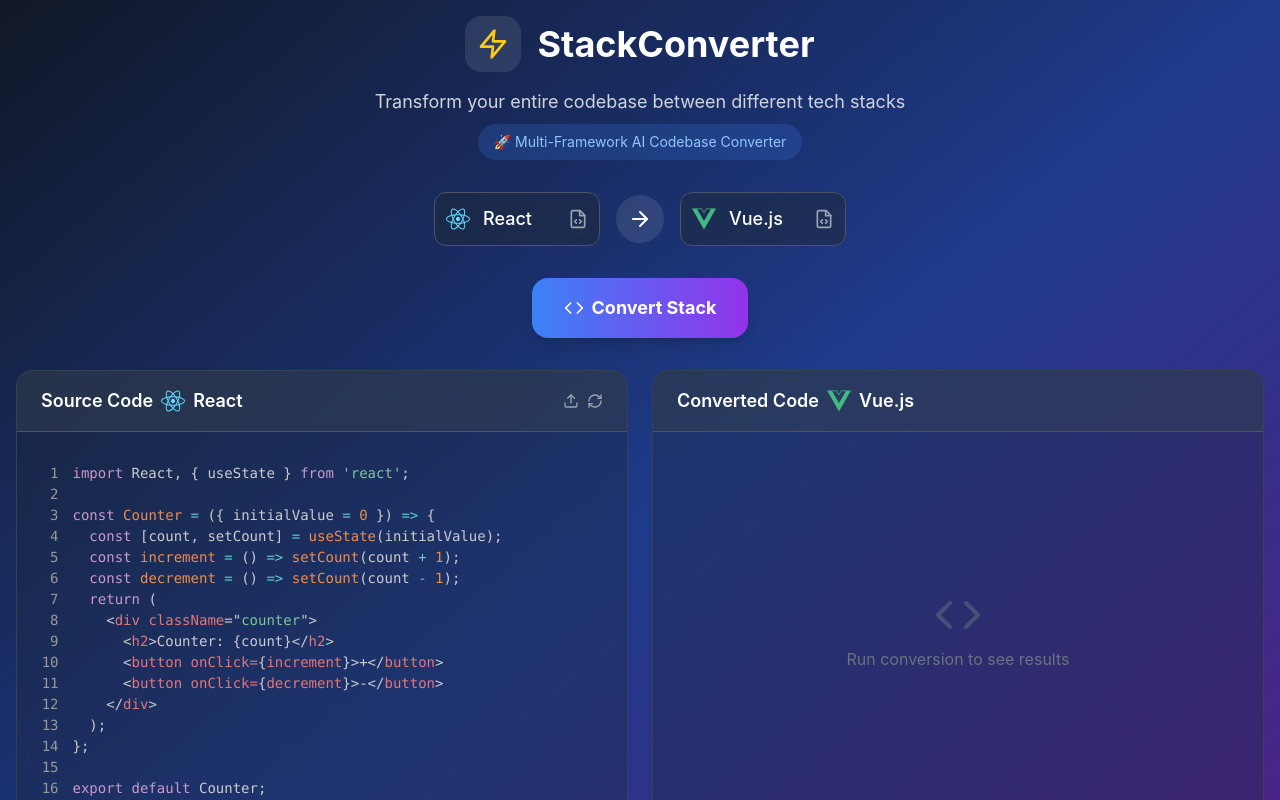
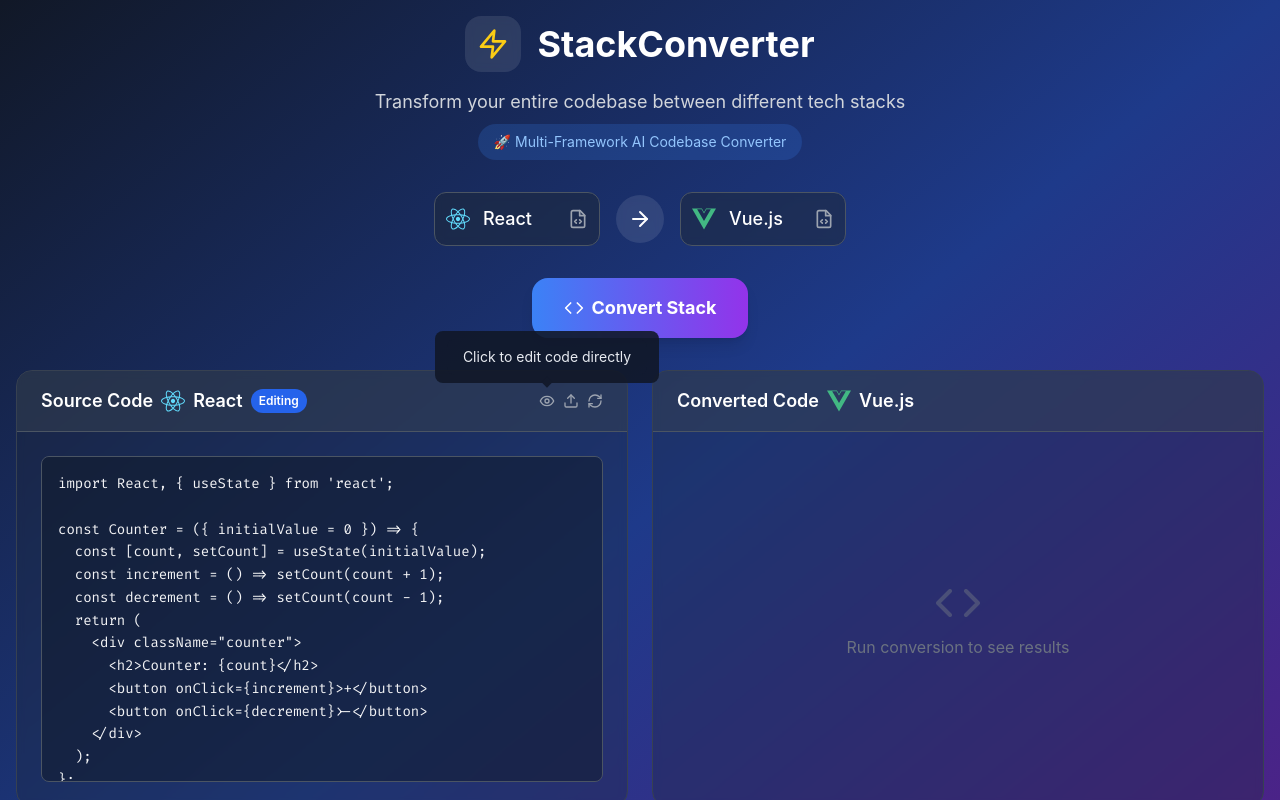
Before and after one commit to amir0ff/stackconverter, a React (Vite) app in the folder frontend/: page / in a window 1280 px wide. Both pictures are taken after a click on the button 571 px from the left and 401 px from the top of the page. Shown: the top 800 px of the page. Built offline with nearby package versions, Linux system fonts and the light colour scheme.

Commit message:
ci: update deployment workflow and frontend integration - Add deploy workflow and config.ts for environment-aware API endpoints - Update hooks and components for new deployment flow - Improve code editing UX and reliability - Ensure all deployment-related changes are included

```diff
--- a/frontend/src/components/StackConverter.tsx
+++ b/frontend/src/components/StackConverter.tsx
@@ -52,6 +52,7 @@ const StackConverter: React.FC = () => {
     <>
       <Tooltip id="upload-tooltip" place="top" className="!z-50 !text-sm !rounded-lg !bg-gray-900 !text-white !px-3 !py-2" />
       <Tooltip id="reset-tooltip" place="top" className="!z-50 !text-sm !rounded-lg !bg-gray-900 !text-white !px-3 !py-2" />
+      <Tooltip id="edit-tooltip" place="top" className="!z-50 !text-sm !rounded-lg !bg-gray-900 !text-white !px-3 !py-2" />
       <div className="min-h-screen bg-gradient-to-br from-gray-900 via-blue-900 to-purple-900 p-4">
         <div className="max-w-7xl mx-auto">
           <Header />
@@ -90,8 +91,11 @@ const StackConverter: React.FC = () => {
               isUploading={fileUploadState.isUploading}
               fileInputRef={fileInputRef}
               onFileChange={handleFileChange}
+              onCodeChange={updateSourceCode}
+              isEditable={true}
               uploadTooltipProps={{ 'data-tooltip-id': 'upload-tooltip', 'data-tooltip-content': 'Upload zip file' }}
               resetTooltipProps={{ 'data-tooltip-id': 'reset-tooltip', 'data-tooltip-content': 'Reset to example' }}
+              editTooltipProps={{ 'data-tooltip-id': 'edit-tooltip', 'data-tooltip-content': 'Click to edit code directly' }}
             />
 
             <CodePanel
--- a/frontend/src/components/hooks/useConversion.ts
+++ b/frontend/src/components/hooks/useConversion.ts
@@ -1,6 +1,7 @@
 import { useState } from 'react';
 import { ConversionState, FileUploadState } from '../types';
 import { exampleCode } from '../constants';
+import { API_ENDPOINTS } from '../../config';
 
 export const useConversion = () => {
   const [conversionState, setConversionState] = useState<ConversionState>({
@@ -36,7 +37,7 @@ export const useConversion = () => {
     if (fileUploadState.uploadedFile && fileUploadState.uploadedServerFilename) {
       // Batch convert: download zip
       try {
-        const response = await fetch('/batch-convert', {
+        const response = await fetch(API_ENDPOINTS.batchConvert, {
           method: 'POST',
           headers: { 'Content-Type': 'application/json' },
           body: JSON.stringify({
@@ -68,7 +69,7 @@ export const useConversion = () => {
 
     // Single file conversion
     try {
-      const response = await fetch('/convert', {
+      const response = await fetch(API_ENDPOINTS.convert, {
         method: 'POST',
         headers: { 'Content-Type': 'application/json' },
         body: JSON.stringify({
--- a/frontend/src/components/hooks/useFileUpload.ts
+++ b/frontend/src/components/hooks/useFileUpload.ts
@@ -1,5 +1,6 @@
 import { useRef } from 'react';
 import { FileUploadState } from '../types';
+import { API_ENDPOINTS } from '../../config';
 
 export const useFileUpload = (
   setFileUploadState: (state: FileUploadState | ((prev: FileUploadState) => FileUploadState)) => void,
@@ -28,7 +29,7 @@ export const useFileUpload = (
       try {
         const formData = new FormData();
         formData.append('file', file);
-        const response = await fetch('/upload', {
+        const response = await fetch(API_ENDPOINTS.upload, {
           method: 'POST',
           body: formData,
         });
--- a/frontend/src/components/types.ts
+++ b/frontend/src/components/types.ts
@@ -37,6 +37,8 @@ export interface CodePanelProps {
   isUploading?: boolean;
   fileInputRef?: React.RefObject<HTMLInputElement>;
   onFileChange?: (e: React.ChangeEvent<HTMLInputElement>) => void;
+  onCodeChange?: (code: string) => void;
+  isEditable?: boolean;
   showEmptyState?: boolean;
   emptyStateMessage?: string;
   emptyStateIcon?: React.ReactNode;
--- a/frontend/src/components/ui/CodePanel.tsx
+++ b/frontend/src/components/ui/CodePanel.tsx
@@ -1,5 +1,5 @@
-import React from 'react';
-import { Copy, RefreshCw, Upload, Loader2, Download, Code } from 'lucide-react';
+import React, { useState, useRef, useEffect } from 'react';
+import { Copy, RefreshCw, Upload, Loader2, Download, Code, Edit2, Eye } from 'lucide-react';
 import Skeleton from 'react-loading-skeleton';
 import 'react-loading-skeleton/dist/skeleton.css';
 import { Prism as SyntaxHighlighter } from 'react-syntax-highlighter';
@@ -10,6 +10,9 @@ import { stackOptions, stackToLanguage } from '../constants';
 interface CodePanelPropsWithTooltips extends CodePanelProps {
   uploadTooltipProps?: React.HTMLAttributes<HTMLButtonElement>;
   resetTooltipProps?: React.HTMLAttributes<HTMLButtonElement>;
+  editTooltipProps?: React.HTMLAttributes<HTMLButtonElement>;
+  onCodeChange?: (code: string) => void;
+  isEditable?: boolean;
 }
 
 const CodePanel: React.FC<CodePanelPropsWithTooltips> = ({
@@ -33,8 +36,21 @@ const CodePanel: React.FC<CodePanelPropsWithTooltips> = ({
   emptyStateIcon = <Code className="h-12 w-12 mx-auto mb-2 opacity-50" />,
   uploadTooltipProps = {},
   resetTooltipProps = {},
+  editTooltipProps = {},
+  onCodeChange,
+  isEditable = false,
 }) => {
   const selectedStack = stackOptions.find(s => s.value === stack);
+  const [isEditing, setIsEditing] = useState(false);
+  const textareaRef = useRef<HTMLTextAreaElement>(null);
+
+  // Auto-resize textarea to fit content
+  useEffect(() => {
+    if (textareaRef.current) {
+      textareaRef.current.style.height = 'auto';
+      textareaRef.current.style.height = textareaRef.current.scrollHeight + 'px';
+    }
+  }, [code]);
 
   const handleDownload = () => {
     if (!code) return;
@@ -56,6 +72,20 @@ const CodePanel: React.FC<CodePanelPropsWithTooltips> = ({
     } catch { /* ignore */ }
   };
 
+  const handleCodeChange = (e: React.ChangeEvent<HTMLTextAreaElement>) => {
+    if (onCodeChange) {
+      onCodeChange(e.target.value);
+    }
+  };
+
+  const toggleEditMode = () => {
+    setIsEditing(!isEditing);
+    // Focus the textarea when entering edit mode
+    if (!isEditing && textareaRef.current) {
+      setTimeout(() => textareaRef.current?.focus(), 100);
+    }
+  };
+
   return (
     <div className="bg-gray-800/30 backdrop-blur-sm rounded-2xl overflow-hidden border border-gray-700 flex flex-col h-full">
       <div className="bg-gray-700/50 px-6 py-4 border-b border-gray-600 flex items-center justify-between">
@@ -63,8 +93,23 @@ const CodePanel: React.FC<CodePanelPropsWithTooltips> = ({
           {title}
           <span className="text-gray-300">{selectedStack?.icon}</span>
           <span>{selectedStack?.label}</span>
+          {isEditable && isEditing && (
+            <span className="text-xs bg-blue-600 text-white px-2 py-1 rounded-full">
+              Editing
+            </span>
+          )}
         </h3>
         <div className="flex items-center gap-2">
+          {isEditable && !uploadedFile && (
+            <button
+              onClick={toggleEditMode}
+              className="text-gray-400 hover:text-white transition-colors"
+              title={isEditing ? "View formatted code" : "Edit code"}
+              {...editTooltipProps}
+            >
+              {isEditing ? <Eye className="h-4 w-4" /> : <Edit2 className="h-4 w-4" />}
+            </button>
+          )}
           {fileInputRef && onFileChange && (
             <>
               <input
@@ -153,6 +198,19 @@ const CodePanel: React.FC<CodePanelPropsWithTooltips> = ({
           </div>
         ) : (
           <>
+            {isEditable && isEditing ? (
+              <div className="p-6 h-full">
+                <textarea
+                  ref={textareaRef}
+                  value={code}
+                  onChange={handleCodeChange}
+                  className="w-full h-full min-h-[20rem] bg-gray-900/50 text-gray-100 font-mono text-sm leading-relaxed p-4 rounded-lg border border-gray-600 focus:border-blue-500 focus:outline-none resize-none"
+                  placeholder={`// Enter your ${stack} code here...
+// You can edit this code directly and then convert it to another framework`}
+                  spellCheck={false}
+                />
+              </div>
+            ) : (
               <SyntaxHighlighter
                 language={language}
                 style={tomorrow}
@@ -161,6 +219,7 @@ const CodePanel: React.FC<CodePanelPropsWithTooltips> = ({
               >
                 {code}
               </SyntaxHighlighter>
+            )}
             {showEmptyState && !code && (
               <div className="absolute inset-0 h-full w-full flex items-center justify-center text-gray-500 pointer-events-none">
                 <div className="text-center">
--- /dev/null
+++ b/frontend/src/config.ts
@@ -0,0 +1,12 @@
+// Configuration for API endpoints
+const isDevelopment = import.meta.env.DEV;
+
+export const API_BASE_URL = isDevelopment
+  ? 'http://localhost:5000'  // Development - direct backend
+  : '/api';                   // Production - proxied through Apache
+
+export const API_ENDPOINTS = {
+  convert: `${API_BASE_URL}/convert`,
+  upload: `${API_BASE_URL}/upload`,
+  batchConvert: `${API_BASE_URL}/batch-convert`,
+} as const;
```
Lines whose indentation alone changed are shown as unchanged.
